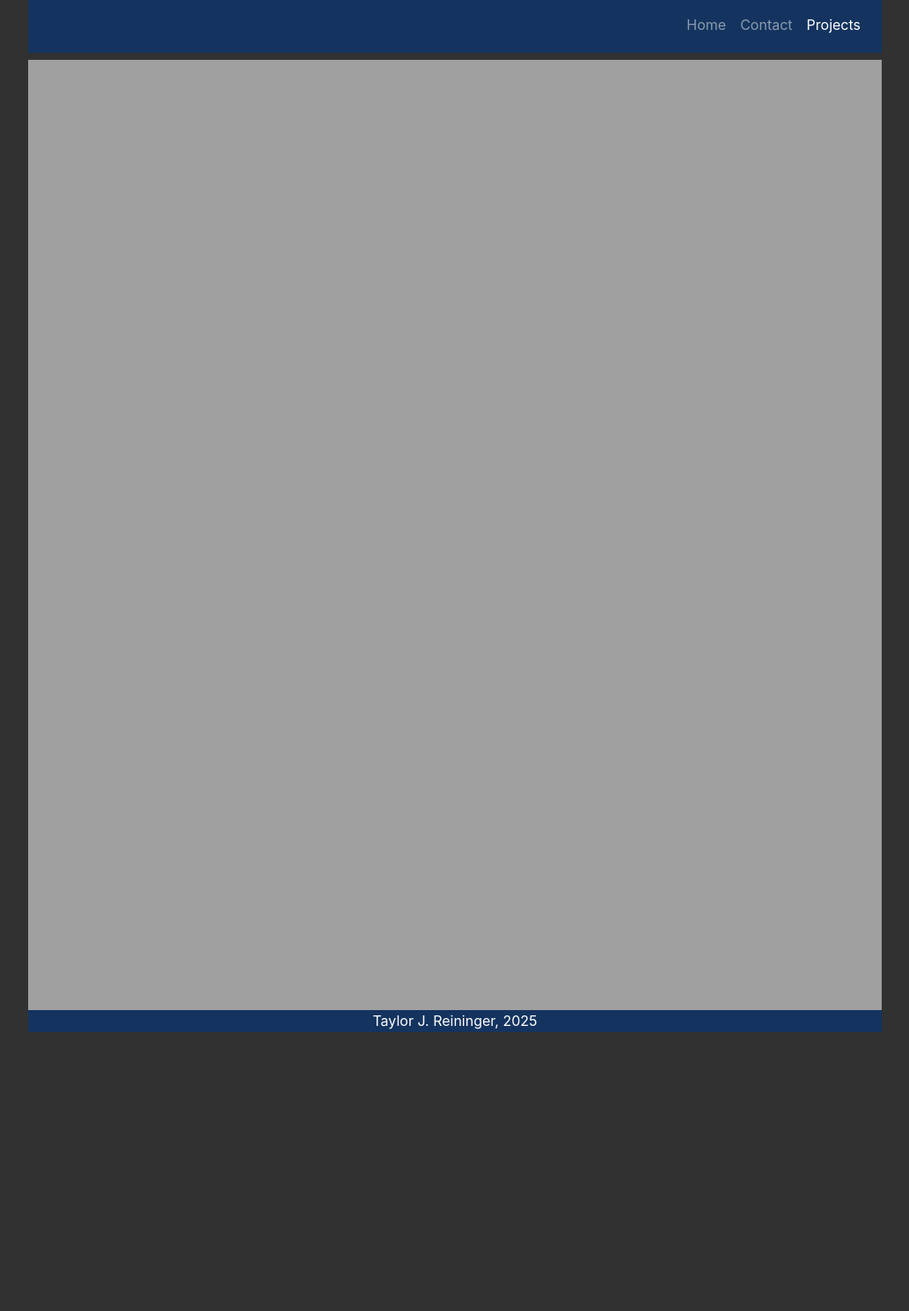
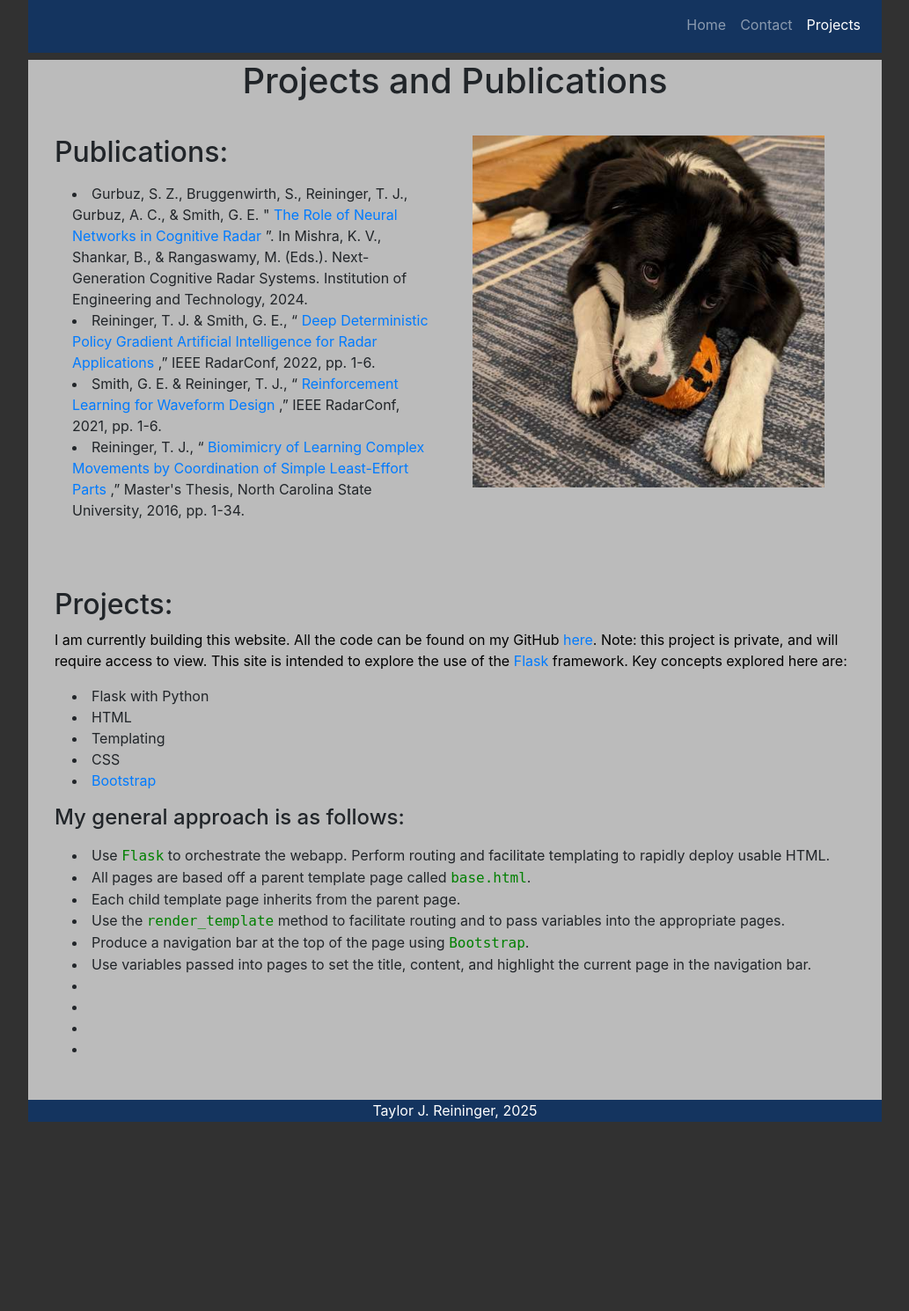
Before and after one commit to TaylorReininger/jhu_software_concepts, a Flask app: page /projects/ in a window 1280 px wide. Shown: the top 1490 px of the page at 88% size, without its empty margins (123-1156 px from the left). Run offline with Flask 3, Linux system fonts and the light colour scheme.

Commit message:
Filled out content on the Projects page.

```diff
--- a/module_1/static/main.css
+++ b/module_1/static/main.css
@@ -34,7 +34,7 @@
     width: 100%;
     min-height: 1080px;
     margin: inherit;
-    background-color: #a0a0a0;
+    background-color: #bbbbbb;
 
 }
 
@@ -62,6 +62,18 @@
     padding: 20px;
 }
 
+/* This is a div intended to be by itself */
+.float-child2 {
+    width: 100%;
+    float: left;
+    padding: 20px;
+}
+
+
+li {
+    margin-left: 20px;
+}
+
 
 /*  */
 p1 {
@@ -83,3 +95,7 @@ h1 {
 h2 {
     text-align: left;
 }
+
+.mono {
+    font-family: monospace;
+}
--- a/module_1/templates/index.html
+++ b/module_1/templates/index.html
@@ -18,8 +18,8 @@
             Johns Hopkins University Applied Physics Laboratory with 9 years of experience
             applying AI/ML and software to some of the world's toughest problems! Prior to
             working at the lab, I received my B.S. and M.S. in Mechanical Engineering from
-            North Carolina State University in Raleigh, NC, where I specialized in optimal
-            control.
+            North Carolina State University in Raleigh, NC, where I specialized in robotic
+            control algorithms.
         </p>
 
         <p>In my spare time, I love cooking, traveling the world, and spending time
--- a/module_1/templates/projects.html
+++ b/module_1/templates/projects.html
@@ -1 +1,145 @@
 {% extends "base.html" %}
+
+
+{% block title %}
+<h1>Projects and Publications</h1>
+{% endblock %}
+
+
+{% block content %}
+
+<div class="float-container">
+
+    <div class="float-child">
+
+        <h2>Publications:</h2>
+        <p>
+            <li>
+                Gurbuz, S. Z., Bruggenwirth, S., Reininger, T. J., Gurbuz, A. C., & Smith, G. E. "
+                <a href="https://digital-library.theiet.org/content/books/ra/sbra552e">The Role of Neural Networks in Cognitive Radar</a>
+                ”. In Mishra, K. V., Shankar, B., & Rangaswamy, M. (Eds.). Next-Generation Cognitive Radar Systems.
+                Institution of Engineering and Technology, 2024.
+            </li>
+            <li>
+                Reininger, T. J. & Smith, G. E., “
+                <a href="https://ieeexplore.ieee.org/document/9764211">Deep Deterministic Policy Gradient Artificial Intelligence for Radar Applications</a>
+                ,” IEEE RadarConf, 2022, pp. 1-6.
+            </li>
+            <li>
+                Smith, G. E. & Reininger, T. J., “
+                <a href="https://ieeexplore.ieee.org/document/9455187">Reinforcement Learning for Waveform Design</a>
+                ,” IEEE RadarConf, 2021, pp. 1-6.
+            </li>
+            <li>
+                Reininger, T. J., “
+                <a href="https://repository.lib.ncsu.edu/handle/1840.16/10969">Biomimicry of Learning Complex Movements by Coordination of Simple Least-Effort Parts</a>
+                ,” Master's Thesis, North Carolina State University, 2016, pp. 1-34.
+            </li>
+
+        </p>
+
+    </div>
+
+    <div class="float-child">
+
+        <img src="{{url_for('static', filename='puppy_pumpkin.jpg')}}" align="center" style="width:400px;height:400px;"/>
+
+    </div>
+
+
+</div>
+
+
+<div class="float-container">
+
+    <div class="float-child2">
+        <h2>Projects:</h2>
+        <p>
+            I am currently building this website. All the code can be found on my GitHub
+            <a href="https://github.com/TaylorReininger/jhu_software_concepts">here</a>. Note: this
+            project is private, and will require access to view. This site is intended to explore
+            the use of the <a href="https://flask.palletsprojects.com/en/stable/">Flask</a>
+            framework. Key concepts explored here are:
+            <li>
+                Flask with Python
+            </li>
+            <li>
+                HTML
+            </li>
+            <li>
+                Templating
+            </li>
+            <li>
+                CSS
+            </li>
+            <li>
+                <a href="https://getbootstrap.com/">Bootstrap</a>
+            </li>
+
+        </p>
+
+        <h4>My general approach is as follows:</h4>
+        <p>
+
+            <li>
+                Use <span class=mono style="color: green">Flask</span> to orchestrate the webapp. Perform routing and facilitate templating to rapidly deploy usable HTML.
+            </li>
+            <li>
+                All pages are based off a parent template page called <span class=mono style="color: green">base.html</span>.
+            </li>
+            <li>
+                Each child template page inherits from the parent page.
+            </li>
+            <li>
+                Use the <span class=mono style="color: green">render_template</span> method to facilitate routing and to pass variables into the appropriate pages.
+            </li>
+            <li>
+                Produce a navigation bar at the top of the page using <span class=mono style="color: green">Bootstrap</span>.
+            </li>
+            <li>
+                Use variables passed into pages to set the title, content, and highlight the current page in the navigation bar.
+            </li>
+            <li>
+
+            </li>
+            <li>
+
+            </li>
+            <li>
+
+            </li>
+            <li>
+
+            </li>
+
+        </p>
+
+    </div>
+
+
+</div>
+
+
+
+
+
+{% endblock %}
+
+
+
+
+
+
+
+
+
+
+
+
+
+
+
+• Gurbuz, S. Z., Bruggenwirth, S., Reininger, T. J., Gurbuz, A. C., & Smith, G. E. “The Role of Neural Networks in Cognitive Radar”. In Mishra, K. V., Shankar, B., & Rangaswamy, M. (Eds.). Next-Generation Cognitive Radar Systems. Institution of Engineering and Technology, 2024.
+• Reininger, T. J. & Smith, G. E., “Deep Deterministic Policy Gradient Artificial Intelligence for Radar Applications,” IEEE RadarConf, 2022, pp. 1-6.
+• Smith, G. E. & Reininger, T. J., “Reinforcement Learning for Waveform Design,” IEEE RadarConf, 2021, pp. 1-6.
+• Reininger, T. J., “Biomimicry of Learning Complex Movements by Coordination of Simple Least-Effort Parts,” Master’s Thesis, North Carolina State University, 2016, pp. 1-34.
```
Also changed, not shown: module_1/static/puppy_pumpkin.jpg (added).
